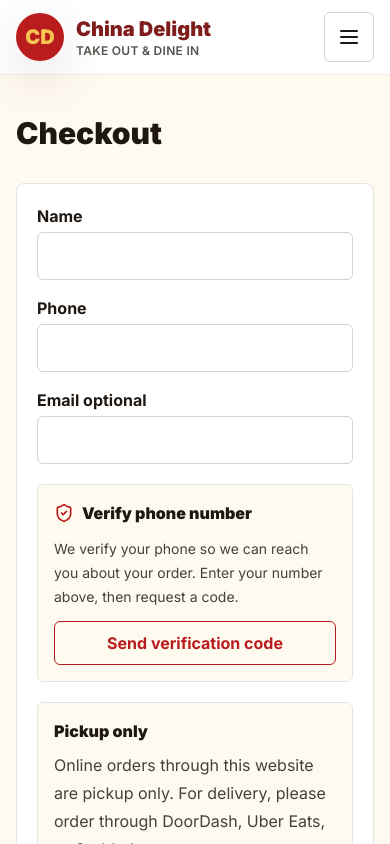
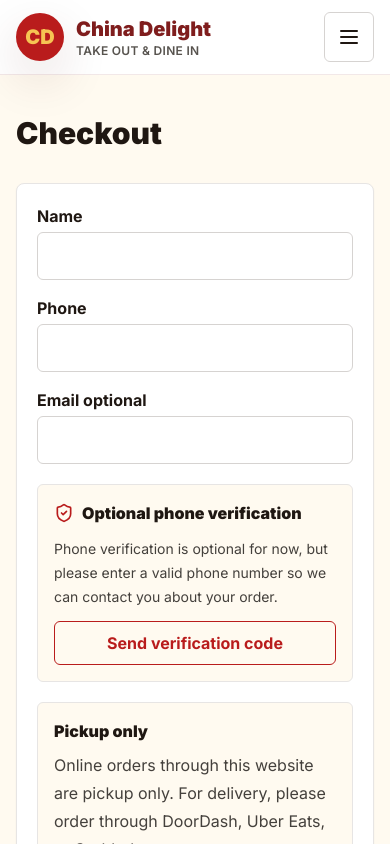
Before and after one commit to zhangellis0-star/China-Delight, a Next.js app: page /checkout in a window 390 px wide. Shown: the top 844 px of the page. Built offline with nearby package versions, Linux system fonts and the light colour scheme.

Commit message:
Make SMS verification optional while requiring phone number

```diff
--- a/app/checkout/page.tsx
+++ b/app/checkout/page.tsx
@@ -105,10 +105,6 @@ export default function CheckoutPage() {
       setPaymentError(`${closedOrderingMessage} ${nextOpeningLabel()}`);
       return;
     }
-    if (!phoneVerified) {
-      setVerifyMessage({ type: "error", text: "Please verify your phone number before placing the order." });
-      return;
-    }
     if (!customer.paymentMethod) {
       setPaymentError("Please choose a payment method to continue.");
       return;
@@ -165,13 +161,13 @@ export default function CheckoutPage() {
           <div className="rounded-md border border-stone-200 bg-china-paper p-4">
             <div className="flex items-center gap-2 font-black">
               <ShieldCheck className="h-5 w-5 text-china-red" />
-              Verify phone number
+              Optional phone verification
             </div>
             {phoneVerified ? (
-              <p className="mt-3 inline-flex items-center gap-2 rounded-md bg-green-50 px-3 py-2 text-sm font-bold text-green-700">Phone verified ✓</p>
+              <p className="mt-3 inline-flex items-center gap-2 rounded-md bg-green-50 px-3 py-2 text-sm font-bold text-green-700">Phone verified.</p>
             ) : (
               <div className="mt-3 grid gap-3">
-                <p className="text-sm leading-6 text-stone-700">We verify your phone so we can reach you about your order. Enter your number above, then request a code.</p>
+                <p className="text-sm leading-6 text-stone-700">Phone verification is optional for now, but please enter a valid phone number so we can contact you about your order.</p>
                 <button type="button" onClick={handleSendCode} disabled={verifyBusy} className="focus-ring inline-flex min-h-11 items-center justify-center rounded-md border border-china-red px-4 py-2 font-bold text-china-red disabled:opacity-60">
                   {codeSent ? "Resend verification code" : "Send verification code"}
                 </button>
```
